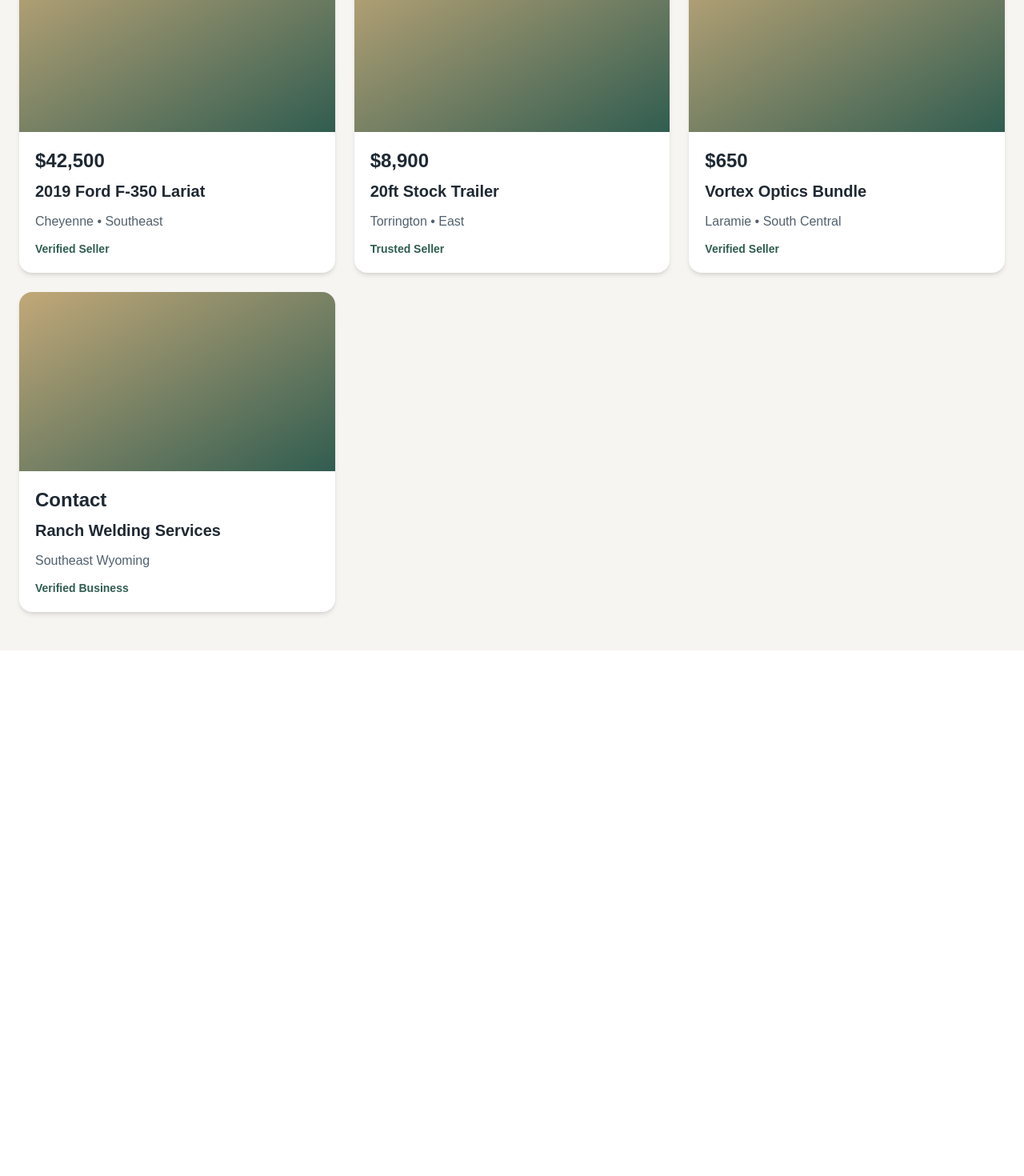
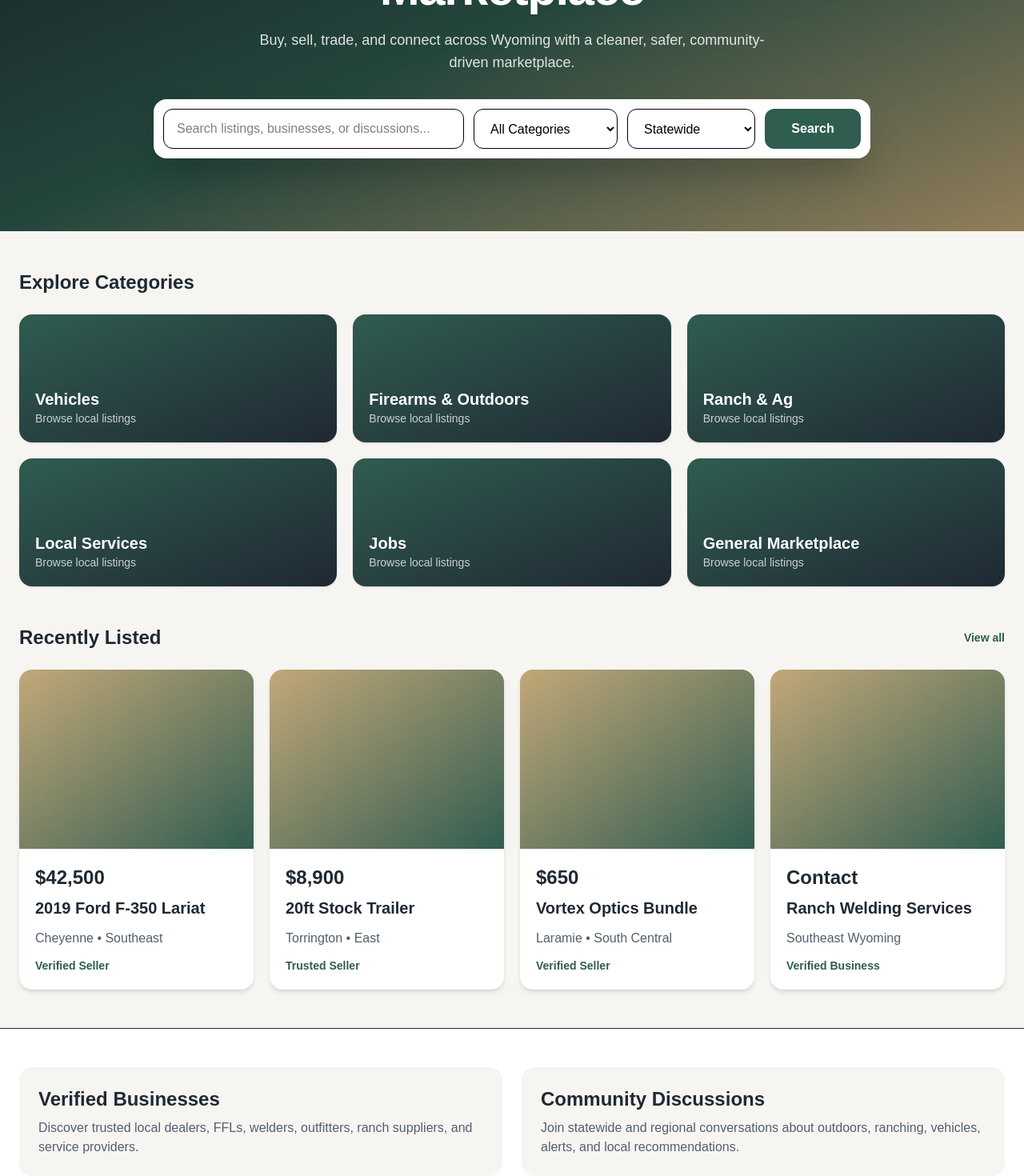
Before and after one commit to MReed606/wyo-open-range-v2, a Next.js app: page /listings in a window 1280 px wide. Shown: the part 300-1770 px from the top of the page at 80% size. Before the commit the page ends 1113 px from the top, so only its background shows below. Built offline with nearby package versions, Linux system fonts and the light colour scheme.

Commit message:
Add shared listing data and dynamic detail pages

```diff
--- a/src/app/listing/[slug]/page.tsx
+++ b/src/app/listing/[slug]/page.tsx
@@ -1,4 +1,36 @@
-export default function ListingDetailPage() {
+import { listings } from "@/data/listings";
+
+type ListingPageProps = {
+  params: Promise<{
+    slug: string;
+  }>;
+};
+
+export default async function ListingDetailPage({
+  params,
+}: ListingPageProps) {
+  const { slug } = await params;
+
+  const listing = listings.find(
+    (item) => item.slug === slug
+  );
+
+  if (!listing) {
+    return (
+      <main className="min-h-screen bg-[#F7F5F2] px-6 py-20">
+        <div className="mx-auto max-w-4xl rounded-2xl bg-white p-10 shadow-md">
+          <h1 className="text-4xl font-bold text-[#1F2933]">
+            Listing Not Found
+          </h1>
+
+          <p className="mt-4 text-lg text-[#52606D]">
+            The listing you are looking for does not exist.
+          </p>
+        </div>
+      </main>
+    );
+  }
+
   return (
     <main className="min-h-screen bg-[#F7F5F2]">
       <section className="mx-auto max-w-7xl px-6 py-10">
@@ -10,15 +42,15 @@ export default function ListingDetailPage() {
 
             <div className="mt-6 rounded-2xl bg-white p-6 shadow-md">
               <h1 className="text-4xl font-bold text-[#1F2933]">
-                2019 Ford F-350 Lariat
+                {listing.title}
               </h1>
 
               <p className="mt-3 text-3xl font-bold text-[#2F5D50]">
-                $42,500
+                {listing.price}
               </p>
 
               <p className="mt-3 text-lg text-[#52606D]">
-                Cheyenne • Southeast Wyoming • Good Condition
+                {listing.location} • {listing.condition} Condition
               </p>
 
               <div className="mt-6 border-t pt-6">
@@ -27,41 +59,26 @@ export default function ListingDetailPage() {
                 </h2>
 
                 <p className="mt-4 text-[#52606D]">
-                  Clean 2019 Ford F-350 Lariat with diesel power, strong towing
-                  capability, and excellent ranch/trailer use potential. This is
-                  sample content for the Wyo Open Range prototype.
+                  {listing.description}
                 </p>
 
                 <div className="mt-6 grid gap-4 md:grid-cols-2">
-                  <div className="rounded-xl bg-[#F7F5F2] p-4">
-                    <p className="text-sm font-bold text-[#52606D]">Mileage</p>
-                    <p className="mt-1 text-lg font-semibold text-[#1F2933]">
-                      82,000
-                    </p>
-                  </div>
+                  {Object.entries(listing.details).map(
+                    ([key, value]) => (
+                      <div
+                        key={key}
+                        className="rounded-xl bg-[#F7F5F2] p-4"
+                      >
+                        <p className="text-sm font-bold text-[#52606D]">
+                          {key}
+                        </p>
 
-                  <div className="rounded-xl bg-[#F7F5F2] p-4">
-                    <p className="text-sm font-bold text-[#52606D]">Fuel</p>
-                    <p className="mt-1 text-lg font-semibold text-[#1F2933]">
-                      Diesel
-                    </p>
-                  </div>
-
-                  <div className="rounded-xl bg-[#F7F5F2] p-4">
-                    <p className="text-sm font-bold text-[#52606D]">
-                      Drivetrain
-                    </p>
-                    <p className="mt-1 text-lg font-semibold text-[#1F2933]">
-                      4WD
-                    </p>
-                  </div>
-
-                  <div className="rounded-xl bg-[#F7F5F2] p-4">
-                    <p className="text-sm font-bold text-[#52606D]">Seller</p>
-                    <p className="mt-1 text-lg font-semibold text-[#1F2933]">
-                      Verified Seller
-                    </p>
-                  </div>
+                        <p className="mt-1 text-lg font-semibold text-[#1F2933]">
+                          {value}
+                        </p>
+                      </div>
+                    )
+                  )}
                 </div>
               </div>
             </div>
@@ -85,7 +102,10 @@ export default function ListingDetailPage() {
             </p>
 
             <div className="mt-5 rounded-xl bg-[#F7F5F2] p-4">
-              <p className="font-bold text-[#1F2933]">Verified User</p>
+              <p className="font-bold text-[#1F2933]">
+                {listing.seller}
+              </p>
+
               <p className="mt-1 text-sm text-[#52606D]">
                 Phone verified • Trusted seller history
               </p>
--- a/src/app/listings/page.tsx
+++ b/src/app/listings/page.tsx
@@ -1,50 +1,103 @@
+import Link from "next/link";
 import { ListingCard } from "@/components/ListingCard";
+import { listings } from "@/data/listings";
 
-const listings = [
-  {
-    title: "2019 Ford F-350 Lariat",
-    price: "$42,500",
-    location: "Cheyenne • Southeast",
-    seller: "Verified Seller",
-    slug: "2019-ford-f350-lariat",
-  },
-  {
-    title: "20ft Stock Trailer",
-    price: "$8,900",
-    location: "Torrington • East",
-    seller: "Trusted Seller",
-    slug: "20ft-stock-trailer",
-  },
-  {
-    title: "Vortex Optics Bundle",
-    price: "$650",
-    location: "Laramie • South Central",
-    seller: "Verified Seller",
-    slug: "vortex-optics-bundle",
-  },
-  {
-    title: "Ranch Welding Services",
-    price: "Contact",
-    location: "Southeast Wyoming",
-    seller: "Verified Business",
-    slug: "ranch-welding-services",
-  },
+const categories = [
+  "Vehicles",
+  "Firearms & Outdoors",
+  "Ranch & Ag",
+  "Local Services",
+  "Jobs",
+  "General Marketplace",
 ];
 
-export default function ListingsPage() {
+export default function Home() {
   return (
-    <main className="min-h-screen bg-[#F7F5F2]">
+    <main className="min-h-screen bg-[#F7F5F2] text-[#1F2933]">
+      <section className="relative flex min-h-[520px] items-center justify-center overflow-hidden bg-gradient-to-br from-[#1F2933] via-[#2F5D50] to-[#C2A878] px-6 text-white">
+        <div className="absolute inset-0 bg-black/25" />
+
+        <div className="relative z-10 max-w-4xl text-center">
+          <p className="mb-4 text-sm font-semibold uppercase tracking-[0.3em] text-white/80">
+            Better reach. Better options. Less BS.
+          </p>
+
+          <h1 className="text-4xl font-bold tracking-tight md:text-6xl">
+            Welcome to Wyoming’s Modern Marketplace
+          </h1>
+
+          <p className="mx-auto mt-5 max-w-2xl text-lg text-white/85">
+            Buy, sell, trade, and connect across Wyoming with a cleaner,
+            safer, community-driven marketplace.
+          </p>
+
+          <div className="mt-8 grid gap-3 rounded-2xl bg-white p-3 shadow-2xl md:grid-cols-[1fr_180px_160px_120px]">
+            <input
+              className="rounded-xl border px-4 py-3 text-black outline-none"
+              placeholder="Search listings, businesses, or discussions..."
+            />
+
+            <select className="rounded-xl border px-4 py-3 text-black">
+              <option>All Categories</option>
+              <option>Vehicles</option>
+              <option>Firearms & Outdoors</option>
+              <option>Ranch & Ag</option>
+            </select>
+
+            <select className="rounded-xl border px-4 py-3 text-black">
+              <option>Statewide</option>
+              <option>Southeast</option>
+              <option>Central</option>
+              <option>Northwest</option>
+            </select>
+
+            <button className="rounded-xl bg-[#2F5D50] px-5 py-3 font-semibold text-white">
+              Search
+            </button>
+          </div>
+        </div>
+      </section>
+
       <section className="mx-auto max-w-7xl px-6 py-12">
-        <h1 className="text-4xl font-bold text-[#1F2933]">
-          Browse Listings
-        </h1>
+        <h2 className="mb-6 text-2xl font-bold">
+          Explore Categories
+        </h2>
 
-        <p className="mt-4 text-lg text-[#52606D]">
-          Search vehicles, firearms, ranch equipment,
-          services, and more across Wyoming.
-        </p>
+        <div className="grid gap-5 md:grid-cols-3">
+          {categories.map((category) => (
+            <div
+              key={category}
+              className="flex h-40 items-end rounded-2xl bg-gradient-to-br from-[#2F5D50] to-[#1F2933] p-5 text-white shadow-sm"
+            >
+              <div>
+                <h3 className="text-xl font-bold">
+                  {category}
+                </h3>
 
-        <div className="mt-10 grid gap-6 md:grid-cols-3">
+                <p className="text-sm text-white/75">
+                  Browse local listings
+                </p>
+              </div>
+            </div>
+          ))}
+        </div>
+      </section>
+
+      <section className="mx-auto max-w-7xl px-6 pb-12">
+        <div className="mb-6 flex items-center justify-between">
+          <h2 className="text-2xl font-bold">
+            Recently Listed
+          </h2>
+
+          <Link
+            href="/listings"
+            className="text-sm font-semibold text-[#2F5D50] hover:text-[#24493f]"
+          >
+            View all
+          </Link>
+        </div>
+
+        <div className="grid gap-5 md:grid-cols-4">
           {listings.map((listing) => (
             <ListingCard
               key={listing.slug}
@@ -57,6 +110,33 @@ export default function ListingsPage() {
           ))}
         </div>
       </section>
+
+      <section className="border-t bg-white px-6 py-12">
+        <div className="mx-auto grid max-w-7xl gap-6 md:grid-cols-2">
+          <div className="rounded-2xl bg-[#F7F5F2] p-6">
+            <h2 className="text-2xl font-bold">
+              Verified Businesses
+            </h2>
+
+            <p className="mt-2 text-[#52606D]">
+              Discover trusted local dealers, FFLs, welders,
+              outfitters, ranch suppliers, and service providers.
+            </p>
+          </div>
+
+          <div className="rounded-2xl bg-[#F7F5F2] p-6">
+            <h2 className="text-2xl font-bold">
+              Community Discussions
+            </h2>
+
+            <p className="mt-2 text-[#52606D]">
+              Join statewide and regional conversations about
+              outdoors, ranching, vehicles, alerts, and local
+              recommendations.
+            </p>
+          </div>
+        </div>
+      </section>
     </main>
   );
 }
--- /dev/null
+++ b/src/data/listings.ts
@@ -0,0 +1,66 @@
+export const listings = [
+  {
+    title: "2019 Ford F-350 Lariat",
+    price: "$42,500",
+    location: "Cheyenne • Southeast",
+    seller: "Verified Seller",
+    slug: "2019-ford-f350-lariat",
+    condition: "Good",
+    description:
+      "Clean diesel F-350 with strong towing capability, good condition, and ranch/trailer use potential.",
+    details: {
+      Mileage: "82,000",
+      Fuel: "Diesel",
+      Drivetrain: "4WD",
+      Seller: "Verified Seller",
+    },
+  },
+  {
+    title: "20ft Stock Trailer",
+    price: "$8,900",
+    location: "Torrington • East",
+    seller: "Trusted Seller",
+    slug: "20ft-stock-trailer",
+    condition: "Good",
+    description:
+      "Solid 20ft stock trailer ready for ranch use. Great fit for livestock hauling and local transport.",
+    details: {
+      Length: "20 ft",
+      Type: "Stock Trailer",
+      Condition: "Good",
+      Seller: "Trusted Seller",
+    },
+  },
+  {
+    title: "Vortex Optics Bundle",
+    price: "$650",
+    location: "Laramie • South Central",
+    seller: "Verified Seller",
+    slug: "vortex-optics-bundle",
+    condition: "Like New",
+    description:
+      "Vortex optics bundle in excellent shape. Great setup for hunting, range use, and outdoor gear builds.",
+    details: {
+      Brand: "Vortex",
+      Category: "Optics",
+      Condition: "Like New",
+      Seller: "Verified Seller",
+    },
+  },
+  {
+    title: "Ranch Welding Services",
+    price: "Contact",
+    location: "Southeast Wyoming",
+    seller: "Verified Business",
+    slug: "ranch-welding-services",
+    condition: "Service",
+    description:
+      "Mobile ranch welding services for fencing, gates, trailers, and equipment repairs across Southeast Wyoming.",
+    details: {
+      Service: "Welding",
+      Area: "Southeast WY",
+      Availability: "By Appointment",
+      Seller: "Verified Business",
+    },
+  },
+];
```
